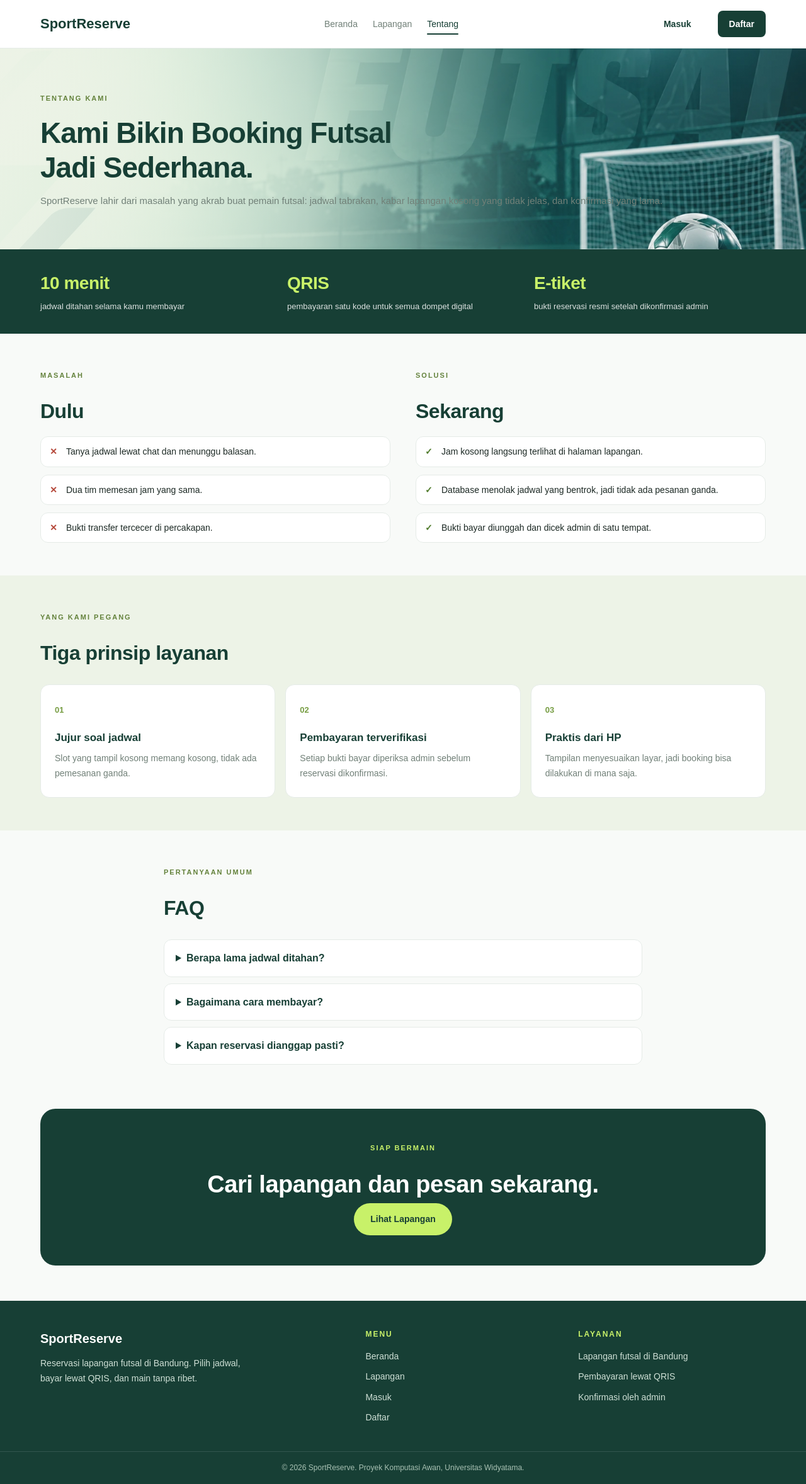
After one commit to zingha000/sport_reserve_cc, a Flask app: page /tentang in a window 1280 px wide. The commit adds this page. Shown: the whole page at 63% size. Run offline with Flask 3, Linux system fonts and the light colour scheme; parts of the project's set-up code (start-up, migrations or seed data) failed here and were passed over; some libraries are stand-ins or nearby versions.

Commit message:
feat(ui): halaman Tentang dan link navbar
Co-Authored-By: Claude Sonnet 5.5 <noreply@anthropic.com>

```diff
--- a/app/__init__.py
+++ b/app/__init__.py
@@ -43,4 +43,8 @@ def create_app():
             "index.html", fields=fields, schedule=schedule
         )
 
+    @app.route("/tentang")
+    def about():
+        return render_template("about.html")
+
     return app
--- a/app/static/css/style.css
+++ b/app/static/css/style.css
@@ -4209,3 +4209,148 @@ button.rsv-cancel-wide {
     padding: 40px 16px;
   }
 }
+/* ===== Halaman Tentang ===== */
+.about-facts {
+  background: var(--primary);
+  color: #fff;
+}
+
+.about-facts-row {
+  display: grid;
+  grid-template-columns: repeat(3, 1fr);
+  gap: 24px;
+  padding-top: 32px;
+  padding-bottom: 32px;
+}
+
+.about-facts-row strong {
+  display: block;
+  color: var(--accent);
+  font-size: 28px;
+  letter-spacing: -0.5px;
+}
+
+.about-facts-row span {
+  font-size: 13px;
+  opacity: 0.85;
+}
+
+.about-block {
+  padding: 52px 0;
+}
+
+.about-block-alt {
+  background: #edf3e7;
+}
+
+.about-block h2 {
+  margin: 4px 0 14px;
+  color: var(--primary);
+  font-size: clamp(24px, 3vw, 32px);
+  letter-spacing: -0.5px;
+}
+
+.about-title {
+  margin-bottom: 24px !important;
+}
+
+.about-split {
+  display: grid;
+  grid-template-columns: 1fr 1fr;
+  gap: 40px;
+  align-items: start;
+}
+
+.about-list {
+  list-style: none;
+  display: grid;
+  gap: 12px;
+}
+
+.about-list li {
+  position: relative;
+  padding: 12px 14px 12px 40px;
+  background: var(--surface);
+  border: 1px solid var(--border);
+  border-radius: var(--radius);
+  font-size: 14px;
+}
+
+.about-list li::before {
+  position: absolute;
+  left: 14px;
+  font-weight: 700;
+}
+
+.about-list-old li::before {
+  content: "✕";
+  color: #b5483a;
+}
+
+.about-list-new li::before {
+  content: "✓";
+  color: #4f7a2a;
+}
+
+.about-cards {
+  display: grid;
+  grid-template-columns: repeat(3, 1fr);
+  gap: 16px;
+}
+
+.about-card {
+  padding: 26px 22px;
+  background: var(--surface);
+  border: 1px solid var(--border);
+  border-radius: 14px;
+}
+
+.about-card span {
+  color: #779d43;
+  font-size: 13px;
+  font-weight: 700;
+}
+
+.about-card h3 {
+  margin: 18px 0 8px;
+  color: var(--primary);
+  font-size: 17px;
+}
+
+.about-card p {
+  color: var(--text-muted);
+  font-size: 14px;
+  line-height: 1.7;
+}
+
+.about-faq {
+  max-width: 760px;
+}
+
+.about-faq details {
+  margin-bottom: 10px;
+  padding: 16px 18px;
+  background: var(--surface);
+  border: 1px solid var(--border);
+  border-radius: var(--radius);
+}
+
+.about-faq summary {
+  cursor: pointer;
+  color: var(--primary);
+  font-weight: 700;
+}
+
+.about-faq details p {
+  margin-top: 10px;
+  color: var(--text-muted);
+  font-size: 14px;
+}
+
+@media (max-width: 800px) {
+  .about-facts-row,
+  .about-split,
+  .about-cards {
+    grid-template-columns: 1fr;
+  }
+}
--- /dev/null
+++ b/app/templates/about.html
@@ -0,0 +1,99 @@
+{% extends "base.html" %}
+
+{% block title %}Tentang - SportReserve{% endblock %}
+
+{% block content %}
+<section class="listing-hero">
+  <div class="container">
+    <span class="section-label">TENTANG KAMI</span>
+    <h1>Kami Bikin Booking Futsal Jadi Sederhana.</h1>
+    <p>
+      SportReserve lahir dari masalah yang akrab buat pemain futsal: jadwal
+      tabrakan, kabar lapangan kosong yang tidak jelas, dan konfirmasi yang
+      lama.
+    </p>
+  </div>
+</section>
+
+<section class="about-facts">
+  <div class="container about-facts-row">
+    <div><strong>10 menit</strong><span>jadwal ditahan selama kamu membayar</span></div>
+    <div><strong>QRIS</strong><span>pembayaran satu kode untuk semua dompet digital</span></div>
+    <div><strong>E-tiket</strong><span>bukti reservasi resmi setelah dikonfirmasi admin</span></div>
+  </div>
+</section>
+
+<section class="about-block">
+  <div class="container about-split">
+    <div>
+      <span class="section-label">MASALAH</span>
+      <h2>Dulu</h2>
+      <ul class="about-list about-list-old">
+        <li>Tanya jadwal lewat chat dan menunggu balasan.</li>
+        <li>Dua tim memesan jam yang sama.</li>
+        <li>Bukti transfer tercecer di percakapan.</li>
+      </ul>
+    </div>
+    <div>
+      <span class="section-label">SOLUSI</span>
+      <h2>Sekarang</h2>
+      <ul class="about-list about-list-new">
+        <li>Jam kosong langsung terlihat di halaman lapangan.</li>
+        <li>Database menolak jadwal yang bentrok, jadi tidak ada pesanan ganda.</li>
+        <li>Bukti bayar diunggah dan dicek admin di satu tempat.</li>
+      </ul>
+    </div>
+  </div>
+</section>
+
+<section class="about-block about-block-alt">
+  <div class="container">
+    <span class="section-label">YANG KAMI PEGANG</span>
+    <h2 class="about-title">Tiga prinsip layanan</h2>
+    <div class="about-cards">
+      <article class="about-card">
+        <span>01</span>
+        <h3>Jujur soal jadwal</h3>
+        <p>Slot yang tampil kosong memang kosong, tidak ada pemesanan ganda.</p>
+      </article>
+      <article class="about-card">
+        <span>02</span>
+        <h3>Pembayaran terverifikasi</h3>
+        <p>Setiap bukti bayar diperiksa admin sebelum reservasi dikonfirmasi.</p>
+      </article>
+      <article class="about-card">
+        <span>03</span>
+        <h3>Praktis dari HP</h3>
+        <p>Tampilan menyesuaikan layar, jadi booking bisa dilakukan di mana saja.</p>
+      </article>
+    </div>
+  </div>
+</section>
+
+<section class="about-block">
+  <div class="container about-faq">
+    <span class="section-label">PERTANYAAN UMUM</span>
+    <h2 class="about-title">FAQ</h2>
+    <details>
+      <summary>Berapa lama jadwal ditahan?</summary>
+      <p>Jadwal ditahan 10 menit. Lewat dari itu, slot dibuka kembali untuk pemain lain.</p>
+    </details>
+    <details>
+      <summary>Bagaimana cara membayar?</summary>
+      <p>Bayar lewat QRIS, lalu unggah bukti pembayaran di halaman reservasi.</p>
+    </details>
+    <details>
+      <summary>Kapan reservasi dianggap pasti?</summary>
+      <p>Setelah admin memeriksa bukti dan mengonfirmasi. E-tiket muncul di akunmu.</p>
+    </details>
+  </div>
+</section>
+
+<section class="cta-band">
+  <div class="container">
+    <span class="section-label">SIAP BERMAIN</span>
+    <h2>Cari lapangan dan pesan sekarang.</h2>
+    <a href="{{ url_for('fields.list_fields') }}" class="btn-accent">Lihat Lapangan</a>
+  </div>
+</section>
+{% endblock %}
--- a/app/templates/base.html
+++ b/app/templates/base.html
@@ -35,7 +35,9 @@
                    class="nav-link{% if ep.startswith('reservations.') %} active{% endif %}"
                    {% if ep.startswith('reservations.') %}aria-current="page"{% endif %}>Reservasi</a>
                 {% endif %}
-                <a href="#" class="nav-link">Tentang</a>
+                <a href="{{ url_for('about') }}"
+                   class="nav-link{% if ep == 'about' %} active{% endif %}"
+                   {% if ep == 'about' %}aria-current="page"{% endif %}>Tentang</a>
             </nav>
 
             <div class="nav-actions">
```
